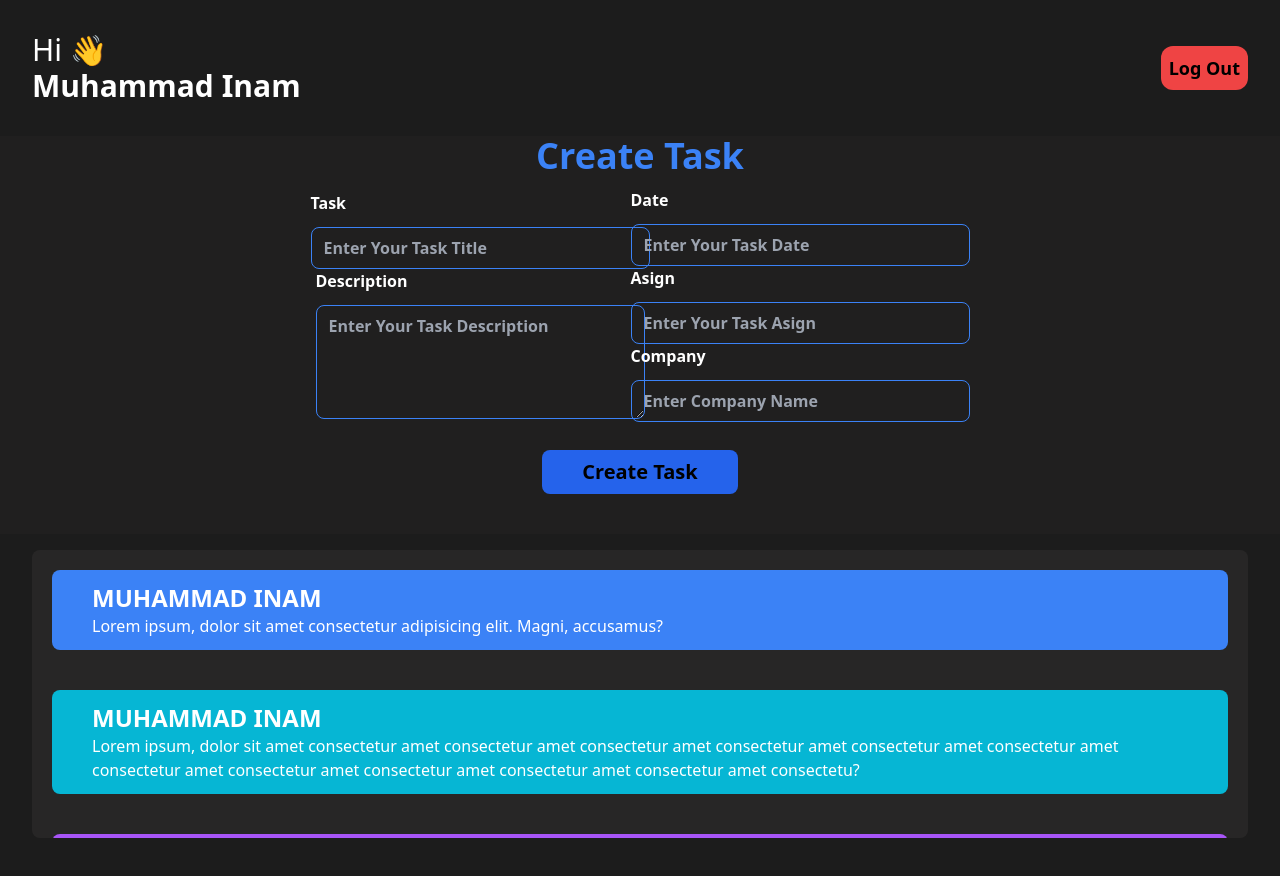
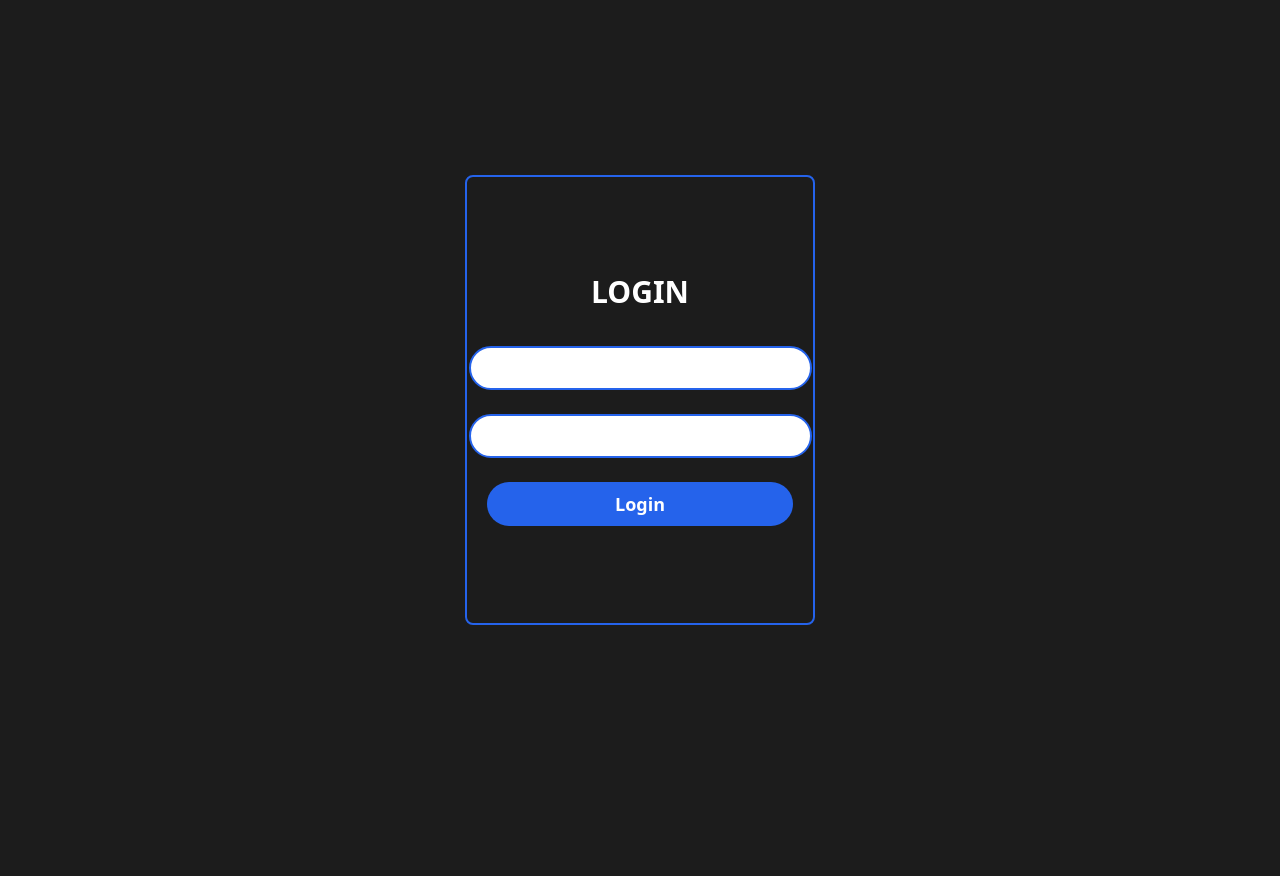
Before and after one commit to MANI-WEBDEVE/Management-system-ReactJS, a React (Vite) app: page / in a window 1280 px wide. After the commit the page ends 800 px from the top, so only its background shows below. Built offline with nearby package versions, Linux system fonts and the light colour scheme.

Commit message:
handleLogin-function-write

```diff
--- a/src/App.tsx
+++ b/src/App.tsx
@@ -1,13 +1,34 @@
 // import Login from "./components/Auth/Login";
-import AdminDashboard from "./components/Dashboard/AdminDashboard";
+// import { useEffect } from "react";
+import { JSXElementConstructor, useState } from "react";
+import Login from "./components/Auth/Login";
+// import AdminDashboard from "./components/Dashboard/AdminDashboard";
+// import EmployeeDashboard from "./components/Dashboard/EmployeeDashboard";
+// import { setLocalStorageData} from "./utils/localStorage";
 // import EmployeeDashboard from "./components/Dashboard/EmployeeDashboard";
 
+
 function App() {
+  const [user, setUser] = useState<null | string>(null)
+
+  const handleLoginFun = (email:string, password:string) => {
+      if (email === "Inam@com" && password === "123") {
+        console.log("is Admin")
+      } else if (email === "user.com" && password === "234") {
+        console.log("is User")
+      } else {
+        console.log("Invalid")
+        alert("not found")
+      }
+  }
+
+
+
   return (
    <>
-    {/* <Login/> */}
+    {!user ? <Login handleLoginFun={handleLoginFun} /> : ""}
     {/* <EmployeeDashboard/> */}
-    <AdminDashboard/>
+    {/* <AdminDashboard/> */}
    </>
   );
 }
```
